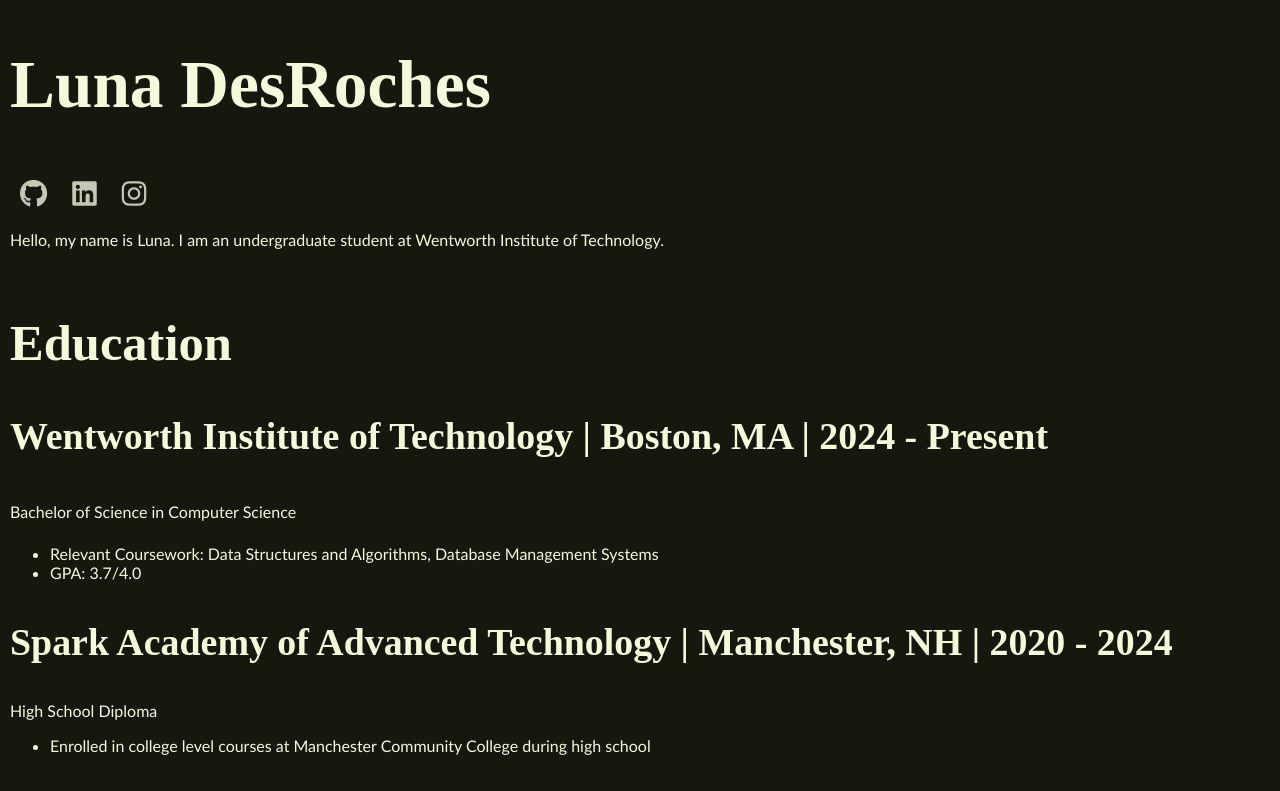
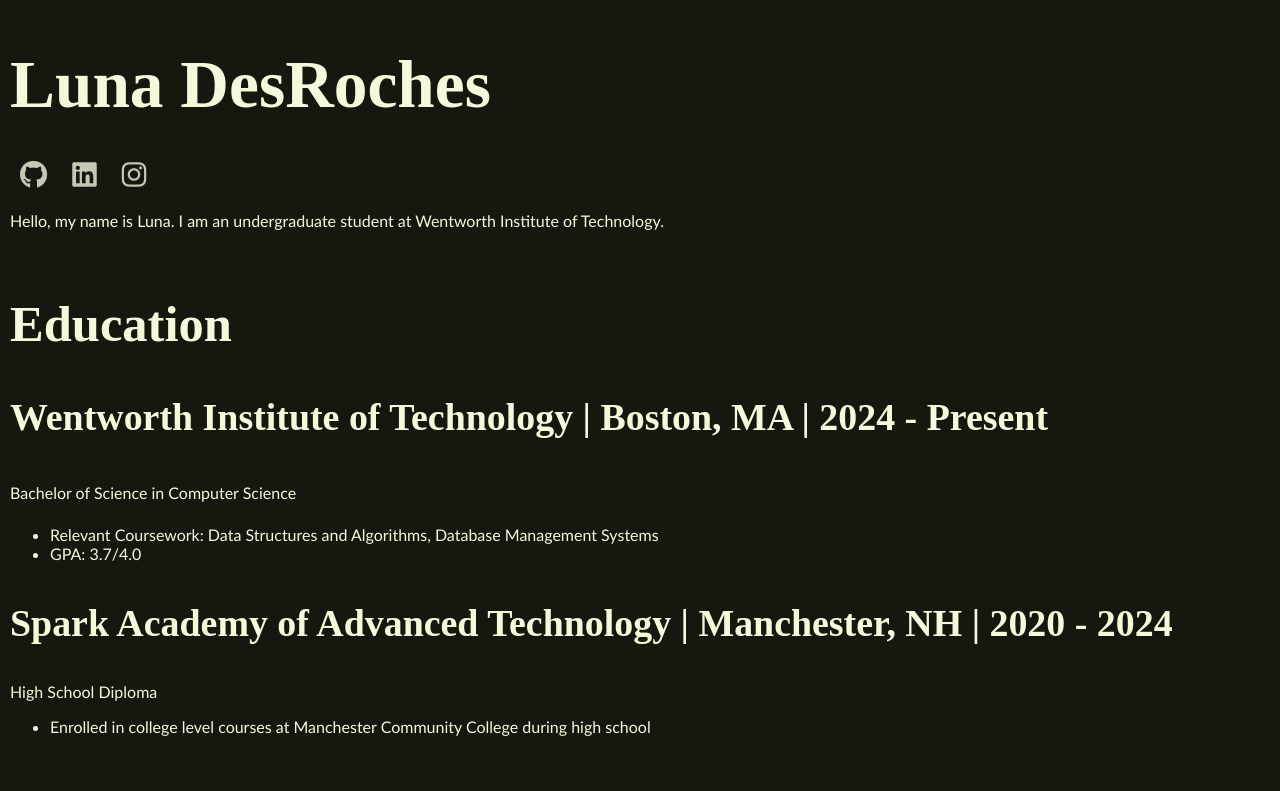
Before and after one commit to desrochesl/portfolio, a plain HTML site: page index.html in a window 1280 px wide. Shown: the top 791 px of the page. Drawn offline with Linux system fonts and the light colour scheme; a web font is replaced by a local one.

Commit message:
Added class names and moved social media

```diff
--- a/index.html
+++ b/index.html
@@ -10,19 +10,22 @@
 </head>
 
 <body>
-
+  <div class="header">
+    <div class="name">
       <h1>Luna DesRoches</h1>
-  <br>
-
+    </div>
     <div class="social-media">
       <a href="/github"><i class="fab fa-github"></i></a>
       <a href="/linkedin"><i class="fab fa-linkedin"></i></a>
       <a href="/instagram"><i class="fab fa-instagram"></i></a>
     </div>
-
+  </div>
+  <div class="introduction">
     <p>
       Hello, my name is Luna. I am an undergraduate student at Wentworth Institute of Technology.
     </p>
+  </div>
+
 
   <div class="Education">
     <h2>Education</h2>
```
Lines whose indentation alone changed are shown as unchanged.
